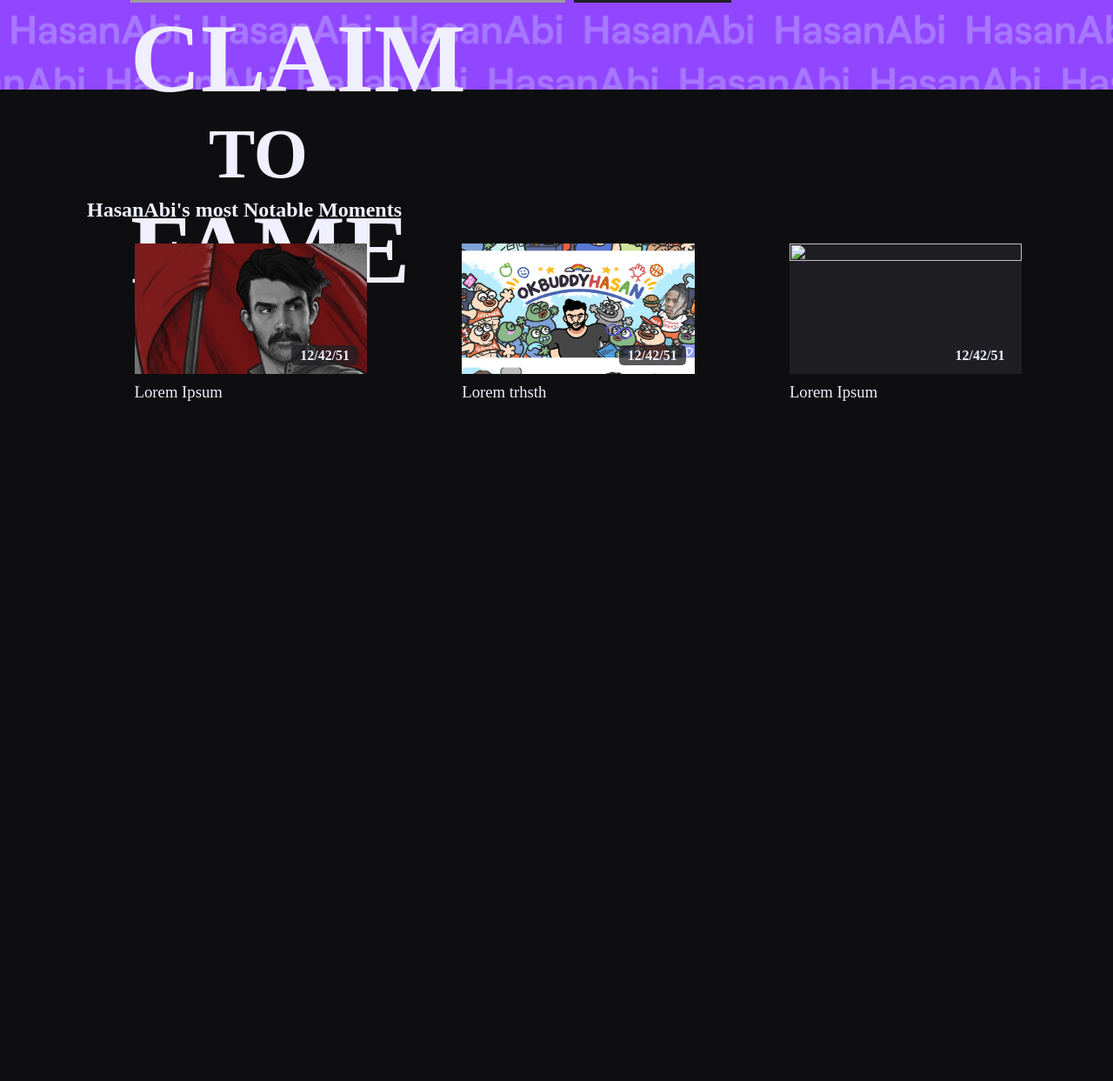
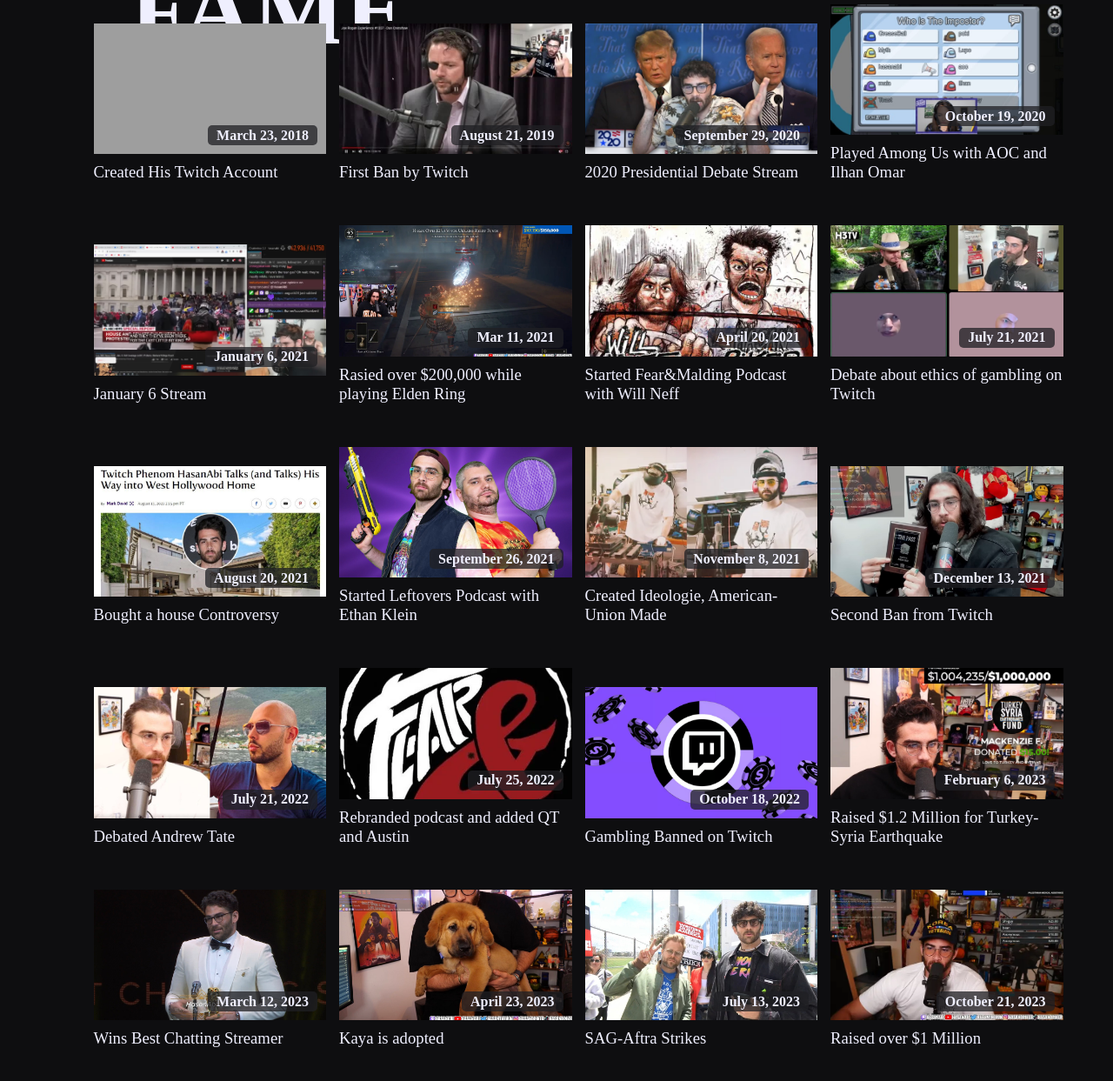
Before and after one commit to abbypaulus/Influencer-Website, a plain HTML site: page claim-to-fame.html in a window 1280 px wide. Shown: the part 1051-2294 px from the top of the page at 87% size. Before the commit the page ends 1713 px from the top, so only its background shows below. Drawn offline with Linux system fonts and the light colour scheme; grey boxes are pictures that could not be loaded.

Commit message:
finish ctf

```diff
--- a/claim-to-fame.html
+++ b/claim-to-fame.html
@@ -30,14 +30,14 @@
                 <img src="/images/profile.JPG" alt="logo">
                 <div id="text">
                     <h1>HasanAbi</h1>
-                    <p id="mainTitle">inset text js use</p>
+                    <p id="mainTitle">Most Notable Moments</p>
                 </div>
             </div>
         </div>
         <div id="desc">
-            <h2 id="mainTitle">Lorem Ipsum</h2>
-            <h3 id="mainDate">dfg</h3>
-            <p id="mainDesc">Lorem, ipsum dolor sit amet consectetur adipisicing elit. Praesentium voluptatum labore nisi fuga repudiandae eligendi, voluptatibus laudantium exercitationem, possimus eveniet perferendis fugit aspernatur voluptate. Fuga, laboriosam? Dignissimos quo animi doloribus?</p>
+            <h2 id="mainTitle">Most Notable Moments</h2>
+            <!-- <h3 id="mainDate">dfg</h3> -->
+            <p id="mainDesc">These are some of the most notable moments that lead to Hasan Pikers rising in Social Media.</br> Click on the Image to Enlarge It</p>
         </div>
         <div id="ctf">
             <h1 id="claim">CLAIM</h1>
@@ -48,28 +48,146 @@
     <section id="notable">
         <h2 class="subtitle">HasanAbi's most Notable Moments</h2>
         <div class="moment">
-            <div class="clip" id="commie">
-                <img class="thumbnail" src="images/profile.JPG" alt="">
-                <h4 class='date'>12/42/51</h4>
+            <div class='clip' id="">
+                <img class="thumbnail" src="images\ctf\fortnite.png" alt="">
+                <h4 class='date'>March 23, 2018</h4>
             </div>
-            <h3>Lorem Ipsum</h3>
-        </div>
-        <div class="moment">
-            <div class="clip" id="ok">
-                <img class="thumbnail" src="images/okbuddy.png" alt="">
-                <h4 class='date'>12/42/51</h4>
-                <p class="desc" hidden>consectetur necessitatibus sunt perspiciatis suscipit temporibus qui, quidem velit fuga laborum commodi inventore recusandae.</p>
-            </div>
-            <h3>Lorem trhsth</h3>
+            <h3>Created His Twitch Account</h3>
         </div>
         <div class="moment">
             <div class='clip' id="">
-                <img class="thumbnail" src="" alt="">
-                <h4 class='date'>12/42/51</h4>
+                <img class="thumbnail" src="images\ctf\821.jpg" alt="">
+                <h4 class='date'>August 21, 2019</h4>
             </div>
-            <h3>Lorem Ipsum</h3>
+            <h3>First Ban by Twitch</h3>
+        </div>
+        <div class="moment">
+            <div class='clip' id="">
+                <img class="thumbnail" src="images\ctf\pres debate.jpg" alt="">
+                <h4 class='date'>September 29, 2020</h4>
+            </div>
+            <h3>2020 Presidential Debate Stream</h3>
+        </div>
+        <div class="moment">
+            <div class='clip' id="">
+                <img class="thumbnail" src="images\ctf\sus.jpg" alt="">
+                <h4 class='date'>October 19, 2020</h4>
+            </div>
+            <h3>Played Among Us with AOC and Ilhan Omar</h3>
+        </div>
+        <div class="moment">
+            <div class='clip' id="">
+                <img class="thumbnail" src="images\ctf\Jan6.jpg" alt="">
+                <h4 class='date'>January 6, 2021</h4>
+            </div>
+            <h3>January 6 Stream</h3>
+        </div>
+        <div class="moment">
+            <div class='clip' id="">
+                <img class="thumbnail" src="images\ctf\eldenring.webp" alt="">
+                <h4 class='date'>Mar 11, 2021</h4>
+            </div>
+            <h3>Rasied over $200,000 while playing Elden Ring</h3>
+        </div>
+        <div class="moment">
+            <div class='clip' id="">
+                <img class="thumbnail" src="images\ctf\fear&malding.webp" alt="">
+                <h4 class='date'>April 20, 2021</h4>
+            </div>
+            <h3>Started Fear&Malding Podcast with Will Neff</h3>
+        </div>
+        <div class="moment">
+            <div class='clip' id="">
+                <img class="thumbnail" src="images\ctf\GambaDebate.jpg" alt="">
+                <h4 class='date'>July 21, 2021</h4>
+            </div>
+            <h3>Debate about ethics of gambling on Twitch</h3>
+        </div>
+        <div class="moment">
+            <div class='clip' id="">
+                <img class="thumbnail" src="images\ctf\house.jpg" alt="">
+                <h4 class='date'>August 20, 2021</h4>
+            </div>
+            <h3>Bought a house Controversy</h3>
+        </div>
+        <div class="moment">
+            <div class='clip' id="">
+                <img class="thumbnail" src="images\ctf\leftoveres.jpg" alt="">
+                <h4 class='date'>September 26, 2021</h4>
+            </div>
+            <h3>Started Leftovers Podcast with Ethan Klein</h3>
+        </div>
+        <div class="moment">
+            <div class='clip' id="">
+                <img class="thumbnail" src="images\ctf\ideologie.webp" alt="">
+                <h4 class='date'>November 8, 2021</h4>
+            </div>
+            <h3>Created Ideologie, American-Union Made</h3>
+        </div>
+        <div class="moment">
+            <div class='clip' id="">
+                <img class="thumbnail" src="images\ctf\cracker.avif" alt="">
+                <h4 class='date'>December 13, 2021</h4>
+            </div>
+            <h3>Second Ban from Twitch</h3>
+        </div>
+        <div class="moment">
+            <div class='clip' id="">
+                <img class="thumbnail" src="images\ctf\tate.jpg" alt="">
+                <h4 class='date'>July 21, 2022</h4>
+            </div>
+            <h3>Debated Andrew Tate</h3>
+        </div>
+        <div class="moment">
+            <div class='clip' id="">
+                <img class="thumbnail" src="images\ctf\fear&.webp" alt="">
+                <h4 class='date'>July 25, 2022</h4>
+            </div>
+            <h3>Rebranded podcast and added QT and Austin</h3>
+        </div>
+        <div class="moment">
+            <div class='clip' id="">
+                <img class="thumbnail" src="images\ctf\gamba-banned-twitch.avif" alt="">
+                <h4 class='date'>October 18, 2022</h4>
+            </div>
+            <h3>Gambling Banned on Twitch</h3>
         </div>
 
+        <div class="moment">
+            <div class='clip' id="">
+                <img class="thumbnail" src="images\ctf\hasan-one-million-1400x825.png" alt="">
+                <h4 class='date'>February 6, 2023</h4>
+            </div>
+            <h3>Raised $1.2 Million for Turkey-Syria Earthquake</h3>
+        </div>
+        <div class="moment">
+            <div class='clip' id="">
+                <img class="thumbnail" src="images\ctf\awards.JPG" alt="">
+                <h4 class='date'>March 12, 2023</h4>
+            </div>
+            <h3>Wins Best Chatting Streamer</h3>
+        </div>
+        <div class="moment">
+            <div class='clip' id="">
+                <img class="thumbnail" src="images\ctf\kaya.JPG" alt="">
+                <h4 class='date'>April 23, 2023</h4>
+            </div>
+            <h3>Kaya is adopted</h3>
+        </div>
+        <div class="moment">
+            <div class='clip' id="">
+                <img class="thumbnail" src="images\ctf\sag.JPG" alt="">
+                <h4 class='date'>July 13, 2023</h4>
+            </div>
+            <h3>SAG-Aftra Strikes</h3>
+        </div>
+        <div class="moment">
+            <div class='clip' id="">
+                <img class="thumbnail" src="images\ctf\dono.WEBP" alt="">
+                <h4 class='date'>October 21, 2023</h4>
+            </div>
+            <h3>Raised over $1 Million</h3>
+        </div>
     </section>
 
 </main>
```
Also changed, not shown: images/ctf/GambaDebate.jpg (added), images/ctf/Jan6.jpg (added), images/ctf/awards.JPG (added), images/ctf/cracker.avif (added), images/ctf/dono.WEBP (added), images/ctf/eldenring.webp (added), images/ctf/gamba-banned-twitch.avif (added), images/ctf/hasan-one-million-1400x825.png (added), images/ctf/ideologie.webp (added), images/ctf/kaya.JPG (added), images/ctf/sag.JPG (added).
